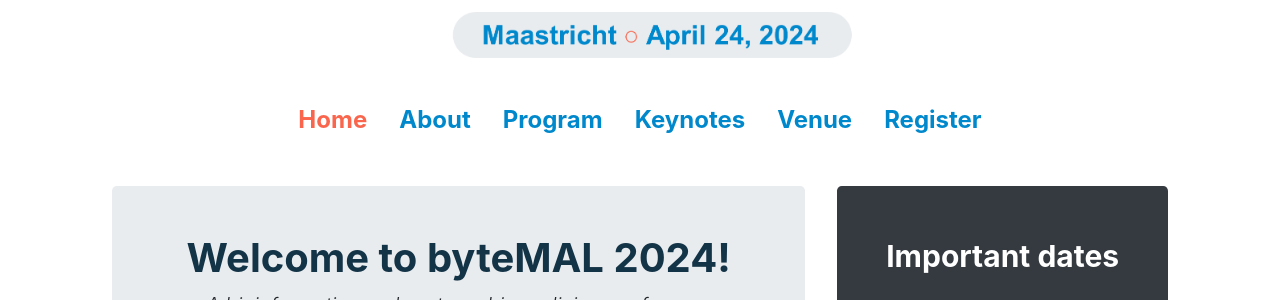
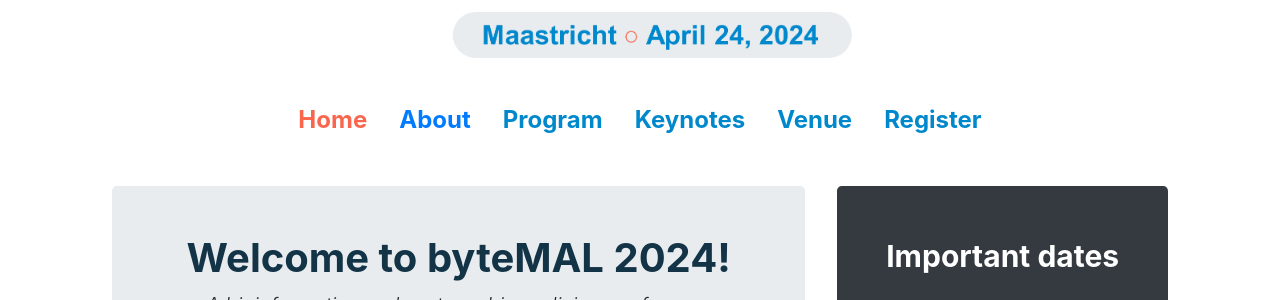
Before and after one commit to bytemal/bytemal-2024, a Jekyll site: the page built from index.html, in a window 1280 px wide. Shown: the part 395-695 px from the top of the page. Built offline with Jekyll 4.4.1, drawn with Linux system fonts in a browser that asks for light colours; nearby versions of some CDN libraries.

Commit message:
Update default.html

```diff
--- a/_layouts/default.html
+++ b/_layouts/default.html
@@ -33,7 +33,7 @@
 				<b><a href="/bytemal-2024/" style="color: #F9664D; font-size: 24px">Home</a></b>
 			</li>
 			<li class="nav-item px-1 px-md-3">
-				<b><a href="/bytemal-2024/about" style="color: #0088CC; font-size: 24px">About</a></b>
+				<b><a class = "respcolor" href="/bytemal-2024/about" style="font-size: 24px">About</a></b>
 			</li>
 			<li class="nav-item px-1 px-md-3">
 				<b><a href="/bytemal-2024/program" style="color: #0088CC; font-size: 24px">Program</a></b>
```
